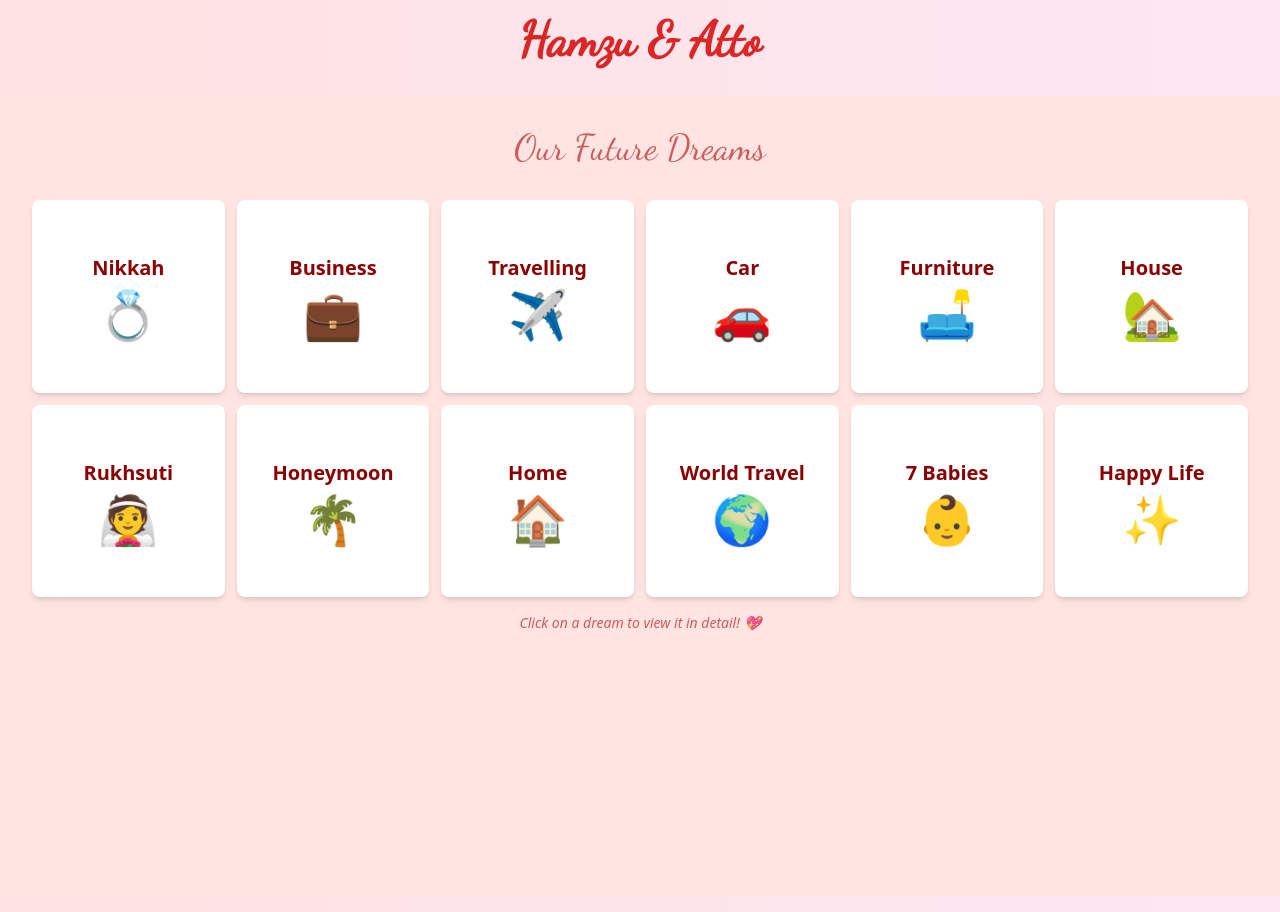
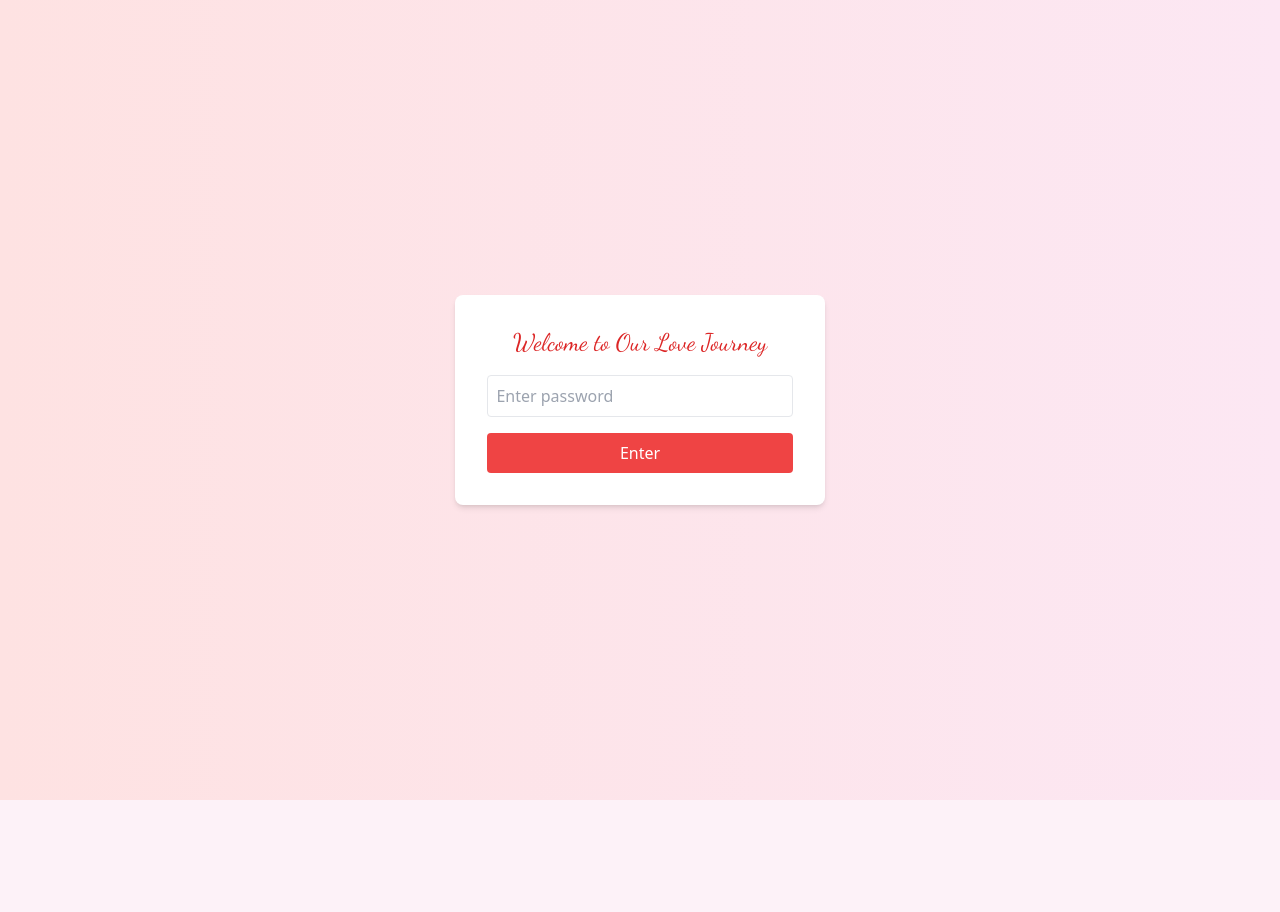
Before and after one commit to octanethegenio/atto-love-journey, a React (Vite) app: page /future-dreams in a window 1280 px wide. After the commit the page ends 800 px from the top, so only its background shows below. Built offline with nearby package versions, Linux system fonts and the light colour scheme.

Commit message:
Add password protection in pages directory

```diff
--- a/package.json
+++ b/package.json
@@ -35,5 +35,6 @@
     "postcss": "^8.4.47",
     "tailwindcss": "^3.4.13",
     "vite": "^5.4.8"
-  }
+  },
+  "homepage": "https://octanethegenio.github.io/atto-love-journey/y"
 }
--- a/src/App.jsx
+++ b/src/App.jsx
@@ -4,9 +4,11 @@ import Home from './pages/Home';
 import Memories from './pages/Memories';
 import LoveNotes from './pages/LoveNotes';
 import FutureDreams from './pages/FutureDreams';
+import PasswordProtection from './pages/PasswordProtection';
 
 function App() {
   return (
+    <PasswordProtection onCorrectPassword={() => console.log('Authenticated')}>
       <Router>
         <motion.div
           initial={{ opacity: 0 }}
@@ -27,6 +29,7 @@ function App() {
           </Routes>
         </motion.div>
       </Router>
+    </PasswordProtection>
   );
 }
 
--- a/src/pages/Memories.jsx
+++ b/src/pages/Memories.jsx
@@ -1,10 +1,10 @@
 import { motion, AnimatePresence } from 'framer-motion';
 import { useState } from 'react';
 
-const imageCount = 15; // Adjust this to match the number of images you have
+const imageCount = 17; // Update this to 17 since you have 17 images
 
 const MemoryImage = ({ number, onClick }) => {
-  const src = `/images/aimg${number}.png`; // This path is relative to the public folder
+  const src = `/atto-love-journey/images/aimg${number}.png`;
 
   return (
     <motion.div
@@ -17,6 +17,10 @@ const MemoryImage = ({ number, onClick }) => {
         src={src}
         alt={`Memory ${number}`}
         className="w-full h-full object-cover"
+        onError={(e) => {
+          console.error(`Failed to load image: ${src}`);
+          e.target.src = 'https://via.placeholder.com/150'; // Placeholder image
+        }}
       />
     </motion.div>
   );
@@ -87,12 +91,12 @@ function Memories() {
             onPrev={() => {
               const currentNumber = parseInt(selectedImage.match(/\d+/)[0]);
               const prevNumber = ((currentNumber - 2 + imageCount) % imageCount) + 1;
-              setSelectedImage(`/images/aimg${prevNumber}.png`);
+              setSelectedImage(`/atto-love-journey/images/aimg${prevNumber}.png`);
             }}
             onNext={() => {
               const currentNumber = parseInt(selectedImage.match(/\d+/)[0]);
               const nextNumber = (currentNumber % imageCount) + 1;
-              setSelectedImage(`/images/aimg${nextNumber}.png`);
+              setSelectedImage(`/atto-love-journey/images/aimg${nextNumber}.png`);
             }}
           />
         )}
--- /dev/null
+++ b/src/pages/PasswordProtection.jsx
@@ -0,0 +1,40 @@
+import React, { useState } from 'react';
+
+const PasswordProtection = ({ onCorrectPassword, children }) => {
+  const [password, setPassword] = useState('');
+  const [isAuthenticated, setIsAuthenticated] = useState(false);
+
+  const handleSubmit = (e) => {
+    e.preventDefault();
+    if (password === 'your-secret-password') {
+      setIsAuthenticated(true);
+      onCorrectPassword();
+    } else {
+      alert('Incorrect password');
+    }
+  };
+
+  if (isAuthenticated) {
+    return children;
+  }
+
+  return (
+    <div className="flex items-center justify-center h-screen bg-gradient-to-r from-red-100 to-pink-100">
+      <form onSubmit={handleSubmit} className="bg-white p-8 rounded-lg shadow-md">
+        <h2 className="text-2xl font-dancing-script text-red-600 mb-4 text-center">Welcome to Our Love Journey</h2>
+        <input
+          type="password"
+          value={password}
+          onChange={(e) => setPassword(e.target.value)}
+          placeholder="Enter password"
+          className="border p-2 mb-4 w-full rounded"
+        />
+        <button type="submit" className="bg-red-500 text-white p-2 rounded w-full hover:bg-red-600 transition duration-300">
+          Enter
+        </button>
+      </form>
+    </div>
+  );
+};
+
+export default PasswordProtection;
```
Lines whose indentation alone changed are shown as unchanged.
